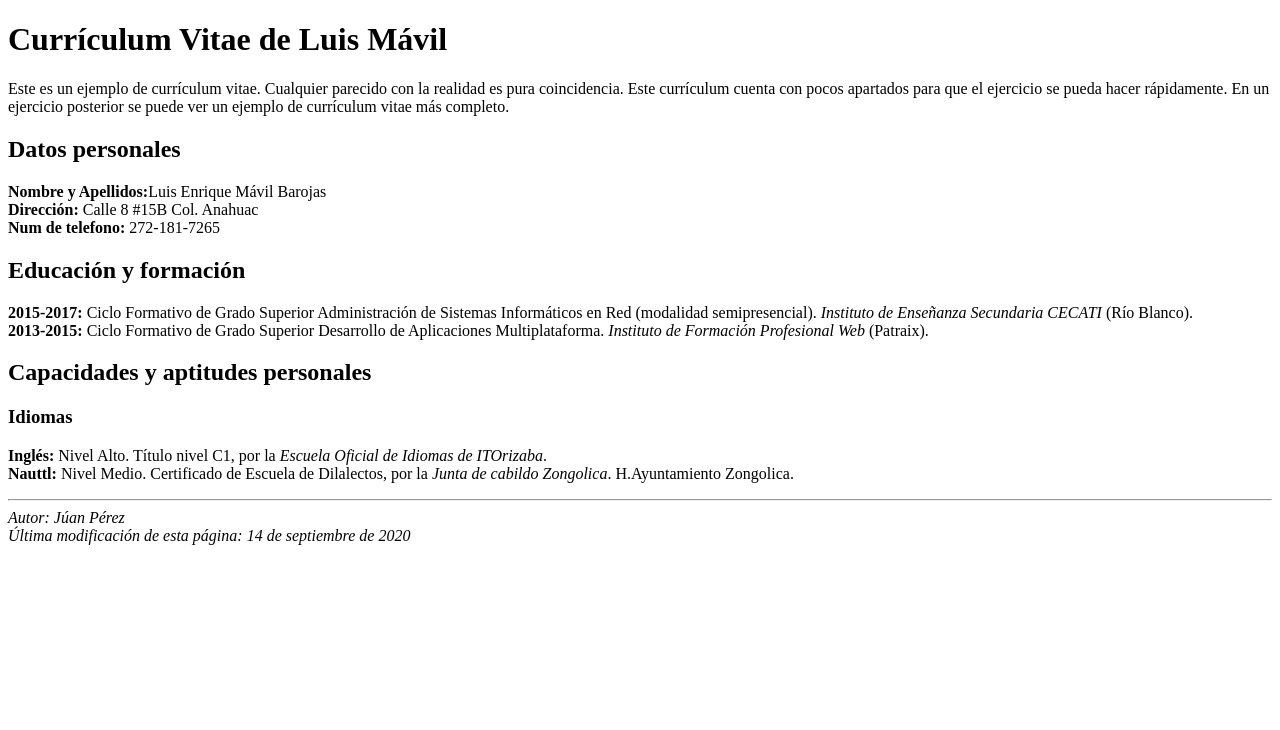
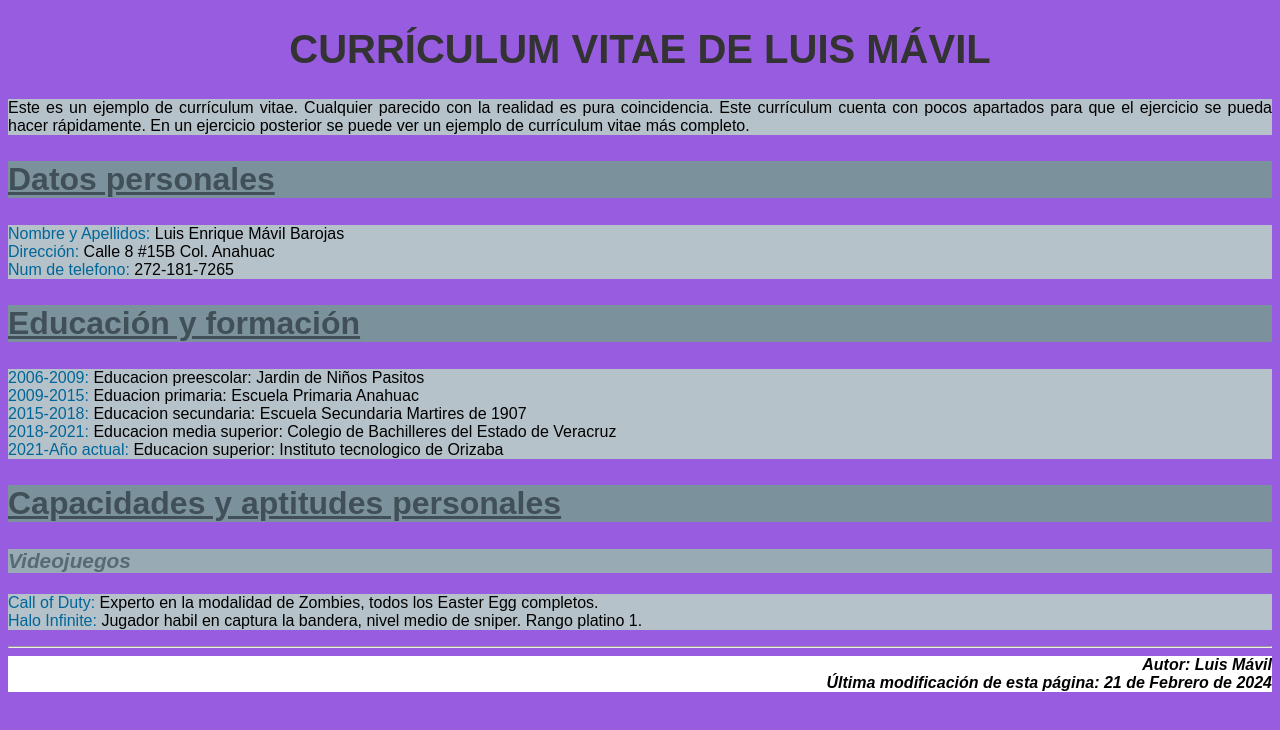
Before and after one commit to LuisMavil/CV_1, a plain HTML site: page index.html in a window 1280 px wide. Drawn offline with Linux system fonts and the light colour scheme.

Commit message:
Add files via upload

```diff
--- /dev/null
+++ b/curriculum-vitae.css
@@ -0,0 +1,47 @@
+body {
+    background-color: hsl(267, 68%, 62%);
+    font-family: sans-serif;
+    text-align: justify;
+}
+
+h1 {
+    color: #333333;
+    font-size: 250%;
+    text-align: center;
+    text-transform: uppercase;
+}
+
+h2 {
+    background-color: hsl(200, 15%, 55%);
+    color: hsl(200, 15%, 30%);
+    font-size: 200%;
+    text-decoration: underline;
+}
+
+h3 {
+    background-color: hsl(200, 15%, 65%);
+    color: hsl(200, 15%, 40%);
+    font-size: 130%;
+    font-style: italic;
+}
+
+p {
+    background-color: hsl(200, 15%, 75%);
+}
+
+em {
+    color: hsl(200, 100%, 40%);
+    font-style: normal;
+    font-weight: bold;
+}
+
+strong {
+    color: hsl(200, 100%, 30%);
+    font-weight: normal;
+}
+
+address {
+    background-color: white;
+    font-weight: bold;
+    text-align: right;
+}
--- a/index.html
+++ b/index.html
@@ -2,9 +2,9 @@
 <html lang="es">
 <head>
   <meta charset="utf-8">
-  <meta name="viewport" content="width=device-width, initial-scale=1.0">
-  <link rel="stylesheet" href="css/curriculum-vitae.css" title="Color">
-  <title>Currículum Vitae. Luis Enrique M&aacute;vil Barojas.  </title>
+  <meta name="viewport" content="">
+  <link rel="stylesheet" href="curriculum-vitae.css">
+  <title>CV Luis Enrique M&aacute;vil Barojas.  </title>
 </head>
 
 <body>
@@ -15,7 +15,7 @@
   <h2>Datos personales</h2>
 
   <p>
-    <strong>Nombre y Apellidos:</strong>Luis Enrique M&aacute;vil Barojas<br>
+    <strong>Nombre y Apellidos:</strong> Luis Enrique M&aacute;vil Barojas<br>
     <strong>Dirección:</strong> Calle 8 #15B Col. Anahuac <br>
     <strong>Num de telefono:</strong> 272-181-7265
   </p>
@@ -23,24 +23,27 @@
   <h2>Educación y formación</h2>
 
   <p>
-    <strong>2015-2017:</strong> Ciclo Formativo de Grado Superior Administración de Sistemas Informáticos en Red (modalidad semipresencial). <em>Instituto de Enseñanza Secundaria CECATI</em> (R&iacute;o Blanco).<br>
-    <strong>2013-2015:</strong> Ciclo Formativo de Grado Superior Desarrollo de Aplicaciones Multiplataforma. <em>Instituto de Formación Profesional Web</em> (Patraix).
+    <strong>2006-2009:</strong> Educacion preescolar: Jardin de Niños Pasitos<br>
+    <strong>2009-2015:</strong> Eduacion primaria: Escuela Primaria Anahuac<br>
+    <strong>2015-2018:</strong> Educacion secundaria: Escuela Secundaria Martires de 1907<br>
+    <strong>2018-2021:</strong> Educacion media superior: Colegio de Bachilleres del Estado de Veracruz<br>
+    <strong>2021-Año actual:</strong> Educacion superior: Instituto tecnologico de Orizaba<br>
   </p>
 
   <h2>Capacidades y aptitudes personales</h2>
 
-  <h3>Idiomas</h3>
+  <h3>Videojuegos</h3>
 
   <p>
-    <strong>Inglés:</strong> Nivel Alto. Título nivel C1, por la <em>Escuela Oficial de Idiomas de ITOrizaba</em>.<br>
-    <strong>Nauttl:</strong> Nivel Medio. Certificado de Escuela de Dilalectos, por la <em>Junta de cabildo Zongolica</em>. H.Ayuntamiento Zongolica.
+    <strong>Call of Duty:</strong> Experto en la modalidad de Zombies, todos los Easter Egg completos.<br>
+    <strong>Halo Infinite:</strong> Jugador habil en captura la bandera, nivel medio de sniper. Rango platino 1.
   </p>
 
   <hr>
 
   <address>
-    Autor: J&uacute;an P&eacute;rez<br>
-    Última modificación de esta página: 14 de septiembre de 2020
+    Autor: Luis M&aacute;vil<br>
+    Última modificación de esta página: 21 de Febrero de 2024
   </address>
 
 </body>
```
